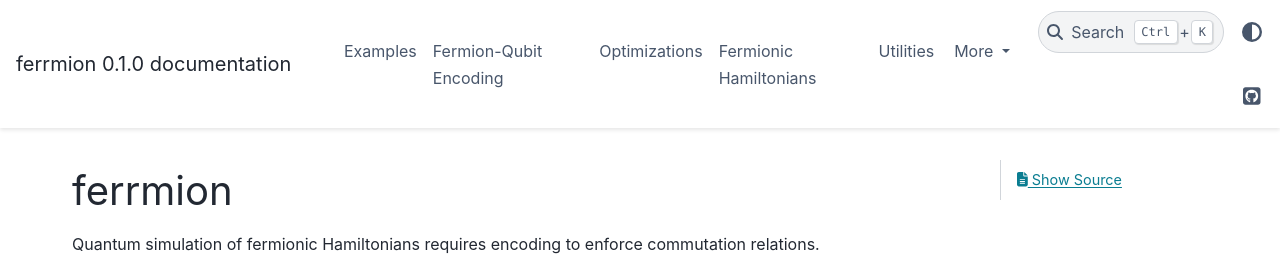
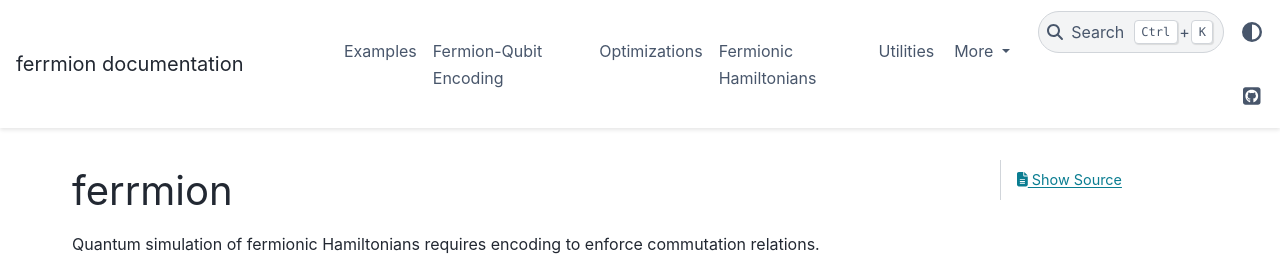
Before and after one commit to UCL-CCS/ferrmion, a Sphinx documentation site: the page built from docs/source/index.md, in a window 1280 px wide. Shown: the top 256 px of the page. Built offline with Sphinx 7.4.7 and the PyData theme 0.15.4, drawn with Linux system fonts in a browser that asks for light colours.

Commit message:
update versions

```diff
--- a/Cargo.toml
+++ b/Cargo.toml
@@ -1,6 +1,6 @@
 [package]
 name = "ferrmion"
-version = "0.1.0"
+version = "0.2.0"
 edition = "2021"
 
 # See more keys and their definitions at https://doc.rust-lang.org/cargo/reference/manifest.html
--- a/docs/source/conf.py
+++ b/docs/source/conf.py
@@ -18,8 +18,7 @@
 project = 'ferrmion'
 copyright = '2025, Michael Williams de la Bastida'
 author = 'Michael Williams de la Bastida'
-version = "0.1"
-release = "0.1.0"
+version = "0.2.0"
 
 # -- General configuration ---------------------------------------------------
 # https://www.sphinx-doc.org/en/master/usage/configuration.html#general-configuration
--- a/pyproject.toml
+++ b/pyproject.toml
@@ -5,7 +5,7 @@
 [project]
 name = "ferrmion"
 requires-python = ">=3.11"
-version = "0.1.1"
+version = "0.2.0"
 classifiers = [
     "Programming Language :: Rust",
     "Programming Language :: Python :: Implementation :: CPython",
```
Also changed, not shown: CHANGELOG.md (+3 -3 lines), 1 other file.
